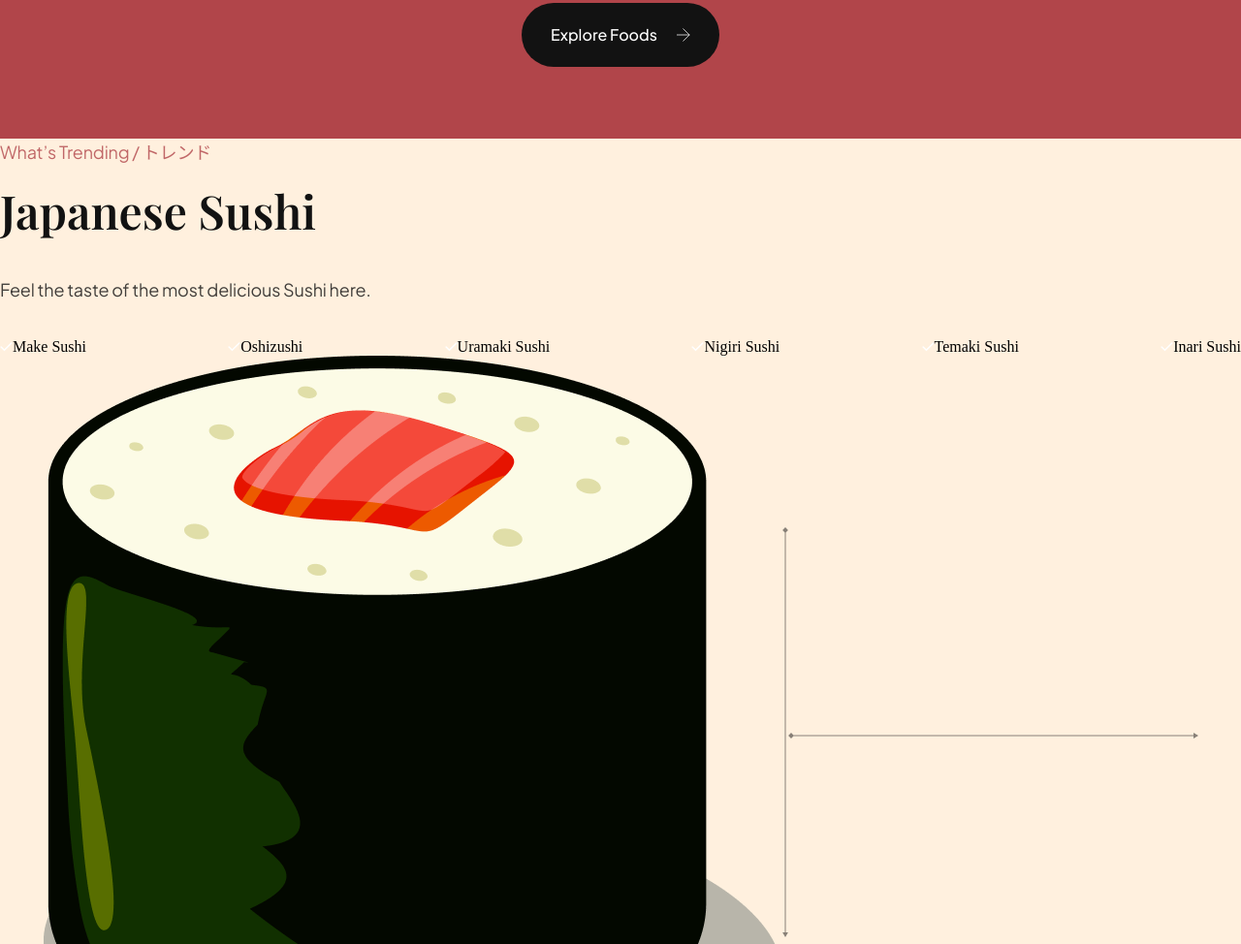
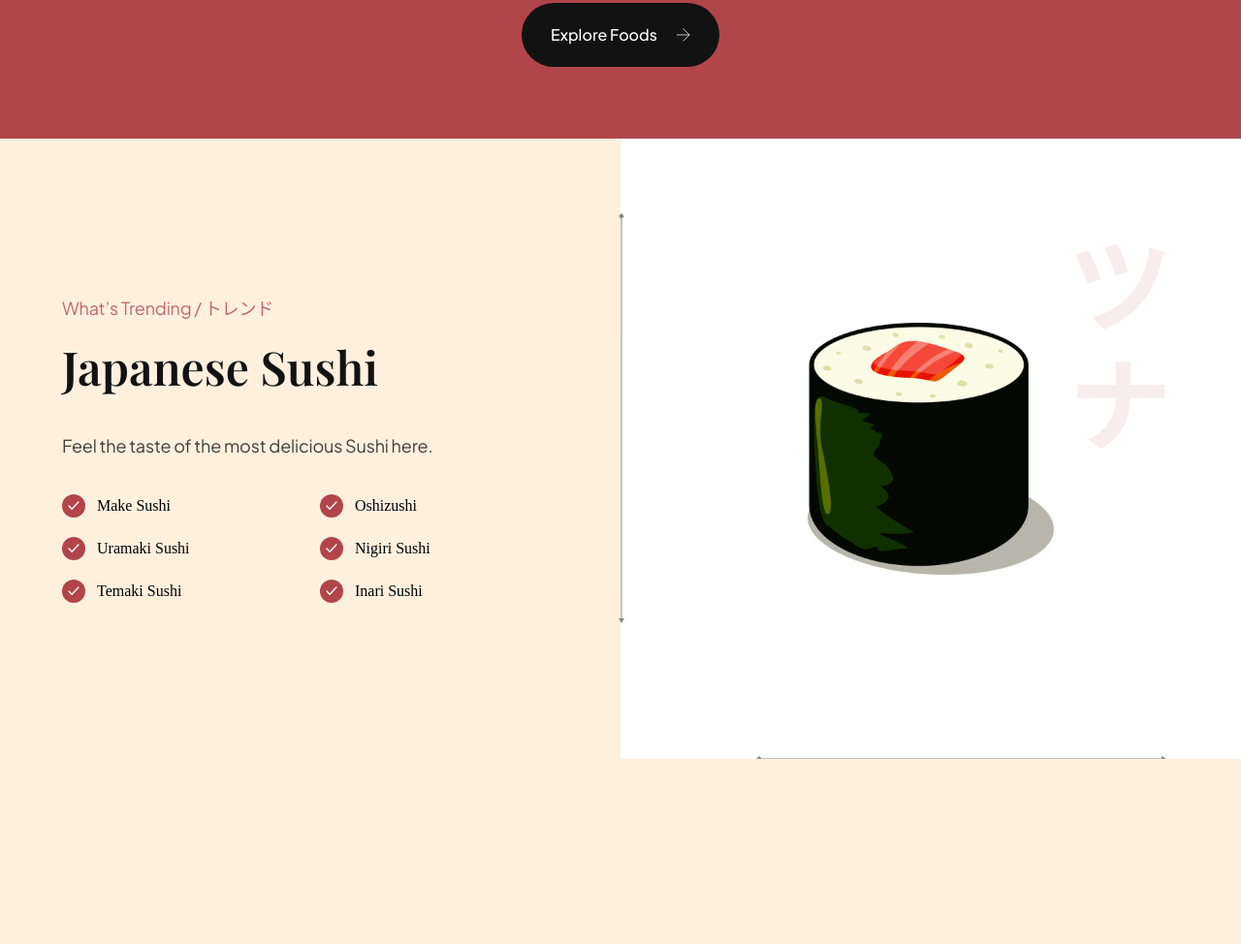
Before and after one commit to saeed-devee/Sushi-Website, a website built with Vite: page index.html in a window 1280 px wide. Shown: the part 2259-3233 px from the top of the page at 97% size. After the commit the page ends 3042 px from the top, so only its background shows below. Built offline with nearby package versions, Linux system fonts and the light colour scheme.

Commit message:
half completion of trending foods section

```diff
--- a/index.html
+++ b/index.html
@@ -179,7 +179,8 @@
       </button>
     </section>
 
-    <section class="trending" id="trending-food">
+    <section class="trending" id="food">
+      <div class="trending-sushi">
         <div class="trending__content" data-aos="fade-right">
           <p class="sushi__subtitle">What’s Trending / トレンド</p>
           <h3 class="sushi__title">Japanese Sushi</h3>
@@ -189,38 +190,38 @@
           <li>
             <div class="trending__icon flex-center">
               <img src="assets/check.svg" alt="check">
+            </div>
             <p>Make Sushi</p>
-            </div>
           </li>
           <li>
             <div class="trending__icon flex-center">
               <img src="assets/check.svg" alt="check">
+            </div>
             <p>Oshizushi</p>
-            </div>
           </li>
           <li>
             <div class="trending__icon flex-center">
               <img src="assets/check.svg" alt="check">
+            </div>
             <p>Uramaki Sushi</p>
-            </div>
           </li>
           <li>
             <div class="trending__icon flex-center">
               <img src="assets/check.svg" alt="check">
+            </div>
             <p>Nigiri Sushi</p>
-            </div>
           </li>
           <li>
             <div class="trending__icon flex-center">
               <img src="assets/check.svg" alt="check">
+            </div>
             <p>Temaki Sushi</p>
-            </div>
           </li>
           <li>
             <div class="trending__icon flex-center">
               <img src="assets/check.svg" alt="check">
+            </div>
             <p>Inari Sushi</p>
-            </div>
           </li>
           </ul>
         </div>
@@ -235,6 +236,9 @@
           <img src="assets/arrow-horizontal.svg" alt="arrow-horizontal">
         </div>
       </div>
+    </div>
+
+
   </section>
     <script src="js/index.js" type="module"></script>
   </body>
--- a/styles/sections/trending.css
+++ b/styles/sections/trending.css
@@ -0,0 +1,135 @@
+.trending {
+    position: relative;
+
+    display: flex;
+    flex-direction: column;
+    overflow: hidden;
+}
+
+.trending__discover {}
+
+.trending-sushi,
+.trending-drinks {
+    width: 100%;
+    min-height: 640px;
+
+    display: flex;
+    flex-direction: row;
+}
+
+.trending__content {
+    flex: 1;
+    display: flex;
+    flex-direction: column;
+    justify-content: center;
+
+    padding: 32px 64px;
+}
+
+.trending__list {
+    display: flex;
+    flex-wrap: wrap;
+    gap: 20px;
+}
+
+.trending__list li {
+    flex: 1;
+    display: flex;
+    align-items: center;
+    gap: 12px;
+    min-width: 210px;
+}
+
+.trending__icon {
+    width: 24px;
+    height: 24px;
+    background-color: var(--primary-color);
+    border-radius: 100%;
+    -webkit-border-radius: 100%;
+    -moz-border-radius: 100%;
+    -ms-border-radius: 100%;
+    -o-border-radius: 100%;
+}
+
+.trending__icon img {
+    width: 50%;
+    height: 50%;
+    object-fit: contain;
+}
+
+.trending__icon p {
+    flex: 1;
+    font-size: 16px;
+    font-weight: 500;
+    font-family: var(--plus-jakarta-sans);
+    color: var(--secondary-color);
+}
+
+.trending__image {
+    flex: 1;
+
+    position: relative;
+    padding: 32px 64px;
+
+    background-color: var(--color-white);
+    background-position: center;
+    background-size: contain;
+    background-repeat: no-repeat;
+}
+
+.trending-sushi .trending__image {
+    background-image: url(../../assets/japanese_sushi.png);
+}
+
+.trending-drinks .trending__image {
+    background-image: url(../../assets/japanese_drinks.png);
+}
+
+.trending__image img {
+    width: 254px;
+    height: 260px;
+    object-fit: contain;
+}
+
+
+/* Arrows */
+.trending__arrow {
+    position: absolute;
+    z-index: 1;
+}
+
+.trending__arrow img {
+    object-fit: contain;
+}
+
+.trending__arrow-left {
+    left: -2.5px;
+    top: 12%;
+}
+
+.trending__arrow-left img,
+.trending__arrow-top img {
+    width: auto;
+    height: 100%;
+}
+
+.trending__arrow-top {
+    top: -10.5px;
+    left: 12%;
+}
+
+.trending__arrow-bottom {
+    bottom: -6.5px;
+    right: 12%;
+}
+
+.trending__arrow-bottom img,
+.trending__arrow-right img {
+    width: 100%;
+    height: auto;
+}
+
+.trending__arrow-right {
+    right: -2.5px;
+    bottom: 12%;
+}
```
Lines whose indentation alone changed are shown as unchanged.
